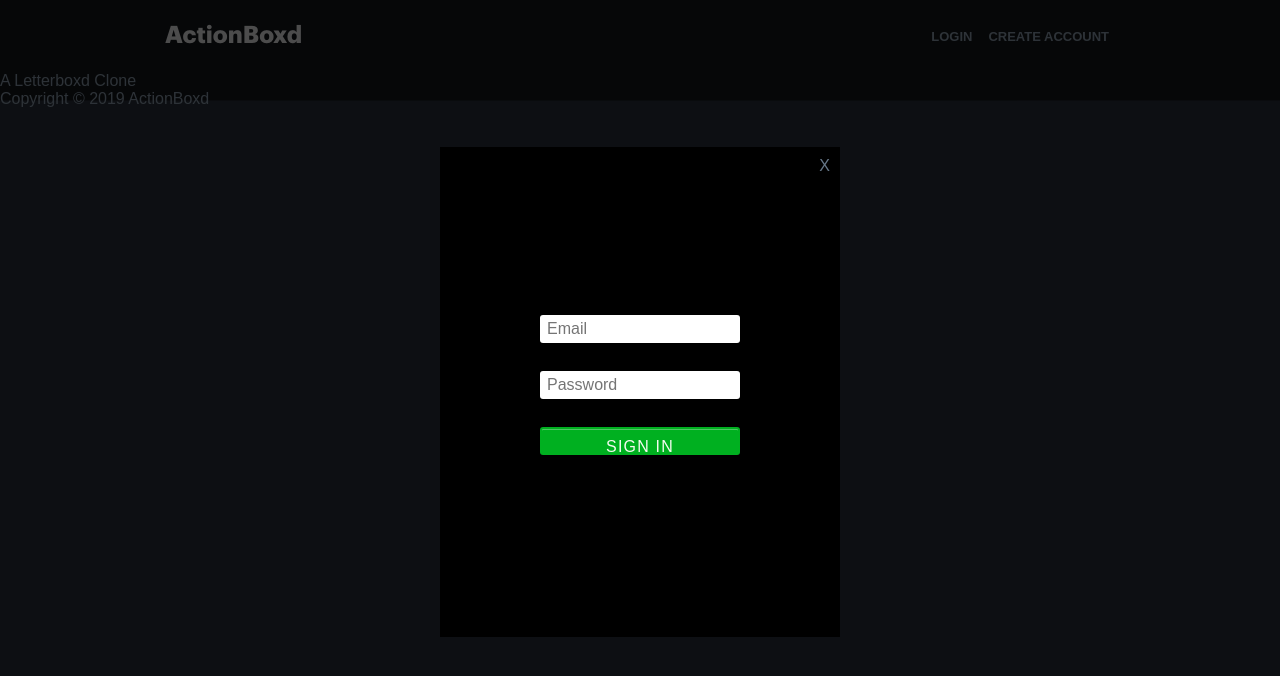
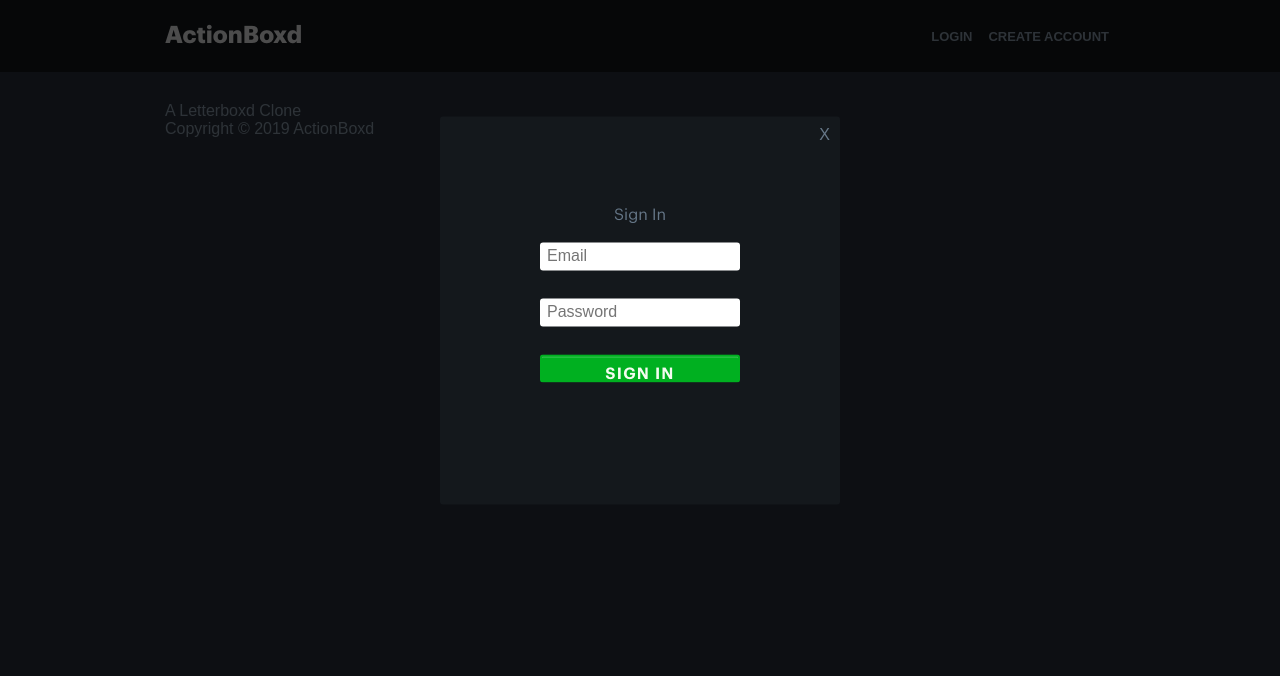
Before and after one commit to jork41989/actionboxd, a React (Create React App) app in the folder frontend/: page /movies/1 in a window 1280 px wide. Both pictures are taken after a click on the button "LOGIN". Shown: the top 676 px of the page. Built offline with nearby package versions, Linux system fonts and the light colour scheme.

Commit message:
User auth V1.5

```diff
--- a/frontend/src/App.css
+++ b/frontend/src/App.css
@@ -24,10 +24,7 @@
 .root{
      color: #9ab;
     background-color: #2c3440;
-    background-image: -o-linear-gradient(top,#14181c 0,#14181c 100px,#2c3440 101px);
-    background-image: linear-gradient(180deg,#14181c 0,#14181c 100px,#2c3440 101px);
-    background-repeat-x: repeat;
-    background-repeat-y: no-repeat;
+
     background-position: 0 0;
   height: 100vh;
 }
@@ -40,13 +37,16 @@ html, body, h2, p, h1, h3 {
 }
 
 .mainDiv{
-   color: #9ab;
-    background-color: #2c3440;
-    background-image: -o-linear-gradient(top,#14181c 0,#14181c 100px,#2c3440 101px);
-    background-image: linear-gradient(180deg,#14181c 0,#14181c 100px,#2c3440 101px);
-    background-repeat-x: repeat;
-    background-repeat-y: no-repeat;
-    background-position: 0 0;
-  height: 100vh;
+
+
 
 }
+
+.body{
+
+  color: #9ab;
+  background: #2c3440;
+    padding: 30px 0px;
+    width: 950px;
+    margin: 0 auto;
+}
--- a/frontend/src/components/app.js
+++ b/frontend/src/components/app.js
@@ -13,7 +13,10 @@ import './graphik-cufonfonts-webfont/style.css'
 
 const App = () => (
   <div className={'mainDiv'}>
+    <div className={'NavDivWidth'}>
     <NavBarContainer />
+    </div>
+    <div className={'body'}>
     <Switch>
       <AuthRoute exact path="/" component={MainPage} />
 
@@ -22,6 +25,7 @@ const App = () => (
 
     </Switch>
     <Modal />
+    </div>
   </div>
 );
 
--- a/frontend/src/components/nav/navbar.css
+++ b/frontend/src/components/nav/navbar.css
@@ -56,3 +56,11 @@
 .nav-links button:focus{
     outline: none;
 }
+
+.NavDivWidth{
+background-color: #14181c;
+}
+
+.nav-links button:hover, .profile-link{
+        color: #fff;
+}
--- a/frontend/src/components/nav/navbar.js
+++ b/frontend/src/components/nav/navbar.js
@@ -36,7 +36,7 @@ class NavBar extends React.Component {
       return (
         <div className="navbar-section">
           <div className="NavBar">
-              <h1 className="logo">ActionBoxd</h1>
+            <Link to={'/'} ><h1 className="logo">ActionBoxd</h1></Link>
               { this.getLinks() }
           </div>
         </div>
--- /dev/null
+++ b/frontend/src/components/profile/profile.css
@@ -0,0 +1,26 @@
+.Profile-photo{
+  height: 110px;
+  width: 110px;
+  border-radius: 55px;
+  background-image: linear-gradient(blue, green) ;
+  margin-right: 10px;
+}
+
+.profileHeader{
+    display: flex;
+    flex-direction: row;
+    color: #fff;
+}
+
+.Profile-username{
+  font-family:'Graphik Semibold';
+  font-weight: 400;
+    line-height: 1;
+    display: inline-block;
+    vertical-align: middle;
+    max-width: 450px;
+    padding: 3px 0;
+    white-space: nowrap;
+    overflow: hidden;
+    font-size: 1.69230769rem;
+}
--- a/frontend/src/components/profile/profile.js
+++ b/frontend/src/components/profile/profile.js
@@ -1,4 +1,5 @@
 import React from 'react';
+import './profile.css'
 
 
 class Profile extends React.Component {
@@ -11,7 +12,7 @@ class Profile extends React.Component {
     }
 
     componentWillMount() {
-        console.log(this.props.currentUser.id)
+        console.log(this.props.currentUser)
 
     }
 
@@ -20,7 +21,12 @@ class Profile extends React.Component {
     }
 
     render() {
-      return ( <div>Hello world</div>  )
+      return ( <div>
+          <div className={'profileHeader'}>
+              <div className={'Profile-photo'}></div>
+              <p className={'Profile-username'}>{this.props.currentUser.username}</p>
+            </div>
+      </div>  )
     }
 }
 
--- a/frontend/src/components/profile/profile_container.js
+++ b/frontend/src/components/profile/profile_container.js
@@ -4,7 +4,6 @@ import Profile from './profile';
 
 const mapStateToProps = (state) => {
   return {
-    tweets: Object.values(state.tweets.user),
     currentUser: state.session.user
   };
 };
--- a/frontend/src/components/session/forms.css
+++ b/frontend/src/components/session/forms.css
@@ -1,7 +1,13 @@
 .signup-login-bg{
-  background-color: black;
+  background-color: #14181c;
   color: #678;
-  padding: 150px 100px;
+  padding: 90px 100px;
+  border-radius: 3px;
+}
+
+.formHeader{
+  text-align: center;
+  font-family:'Graphik Regular';
 }
 
 .submit{
@@ -13,7 +19,7 @@
     padding-top: 6px;
     padding-bottom: 7px;
     margin: 0;
-    font-family: Graphik-Semibold-Web,sans-serif;
+    font-family:'Graphik Semibold';
     border-radius: 3px;
     cursor: pointer;
     font-weight: 400;
--- a/frontend/src/components/session/login_form.js
+++ b/frontend/src/components/session/login_form.js
@@ -60,6 +60,7 @@ class LoginForm extends React.Component {
           <div onClick={this.props.closeModal} className="close-x">X</div>
           <form onSubmit={this.handleSubmit}>
             <div className={'formCenter'}>
+              <p className={'formHeader'}>Sign In</p>
               <br/>
                 <input type="text"
                   value={this.state.email}
--- a/frontend/src/components/session/signup_form.js
+++ b/frontend/src/components/session/signup_form.js
@@ -58,35 +58,40 @@ class SignupForm extends React.Component {
 
   render() {
     return (
-      <div className="login-form-container">
+      <div className="signup-login-bg">
         <form onSubmit={this.handleSubmit}>
-          <div className="login-form">
+          <div className="formCenter">
+            <p className={'formHeader'}>Create Account</p>
             <br/>
               <input type="text"
                 value={this.state.email}
                 onChange={this.update('email')}
                 placeholder="Email"
+              className={'formInput'}
               />
             <br/>
               <input type="text"
                 value={this.state.username}
                 onChange={this.update('username')}
                 placeholder="Username"
+              className={'formInput'}
               />
             <br/>
               <input type="password"
                 value={this.state.password}
                 onChange={this.update('password')}
                 placeholder="Password"
+              className={'formInput'}
               />
             <br/>
               <input type="password"
                 value={this.state.password2}
                 onChange={this.update('password2')}
                 placeholder="Confirm Password"
+              className={'formInput'}
               />
             <br/>
-            <input type="submit" value="Submit" />
+            <input type="submit" value="Sign Up" className={'submit'} />
             {this.renderErrors()}
           </div>
         </form>
```
Also changed, not shown: 1 other file (tests, documents, lock files or other folders).
